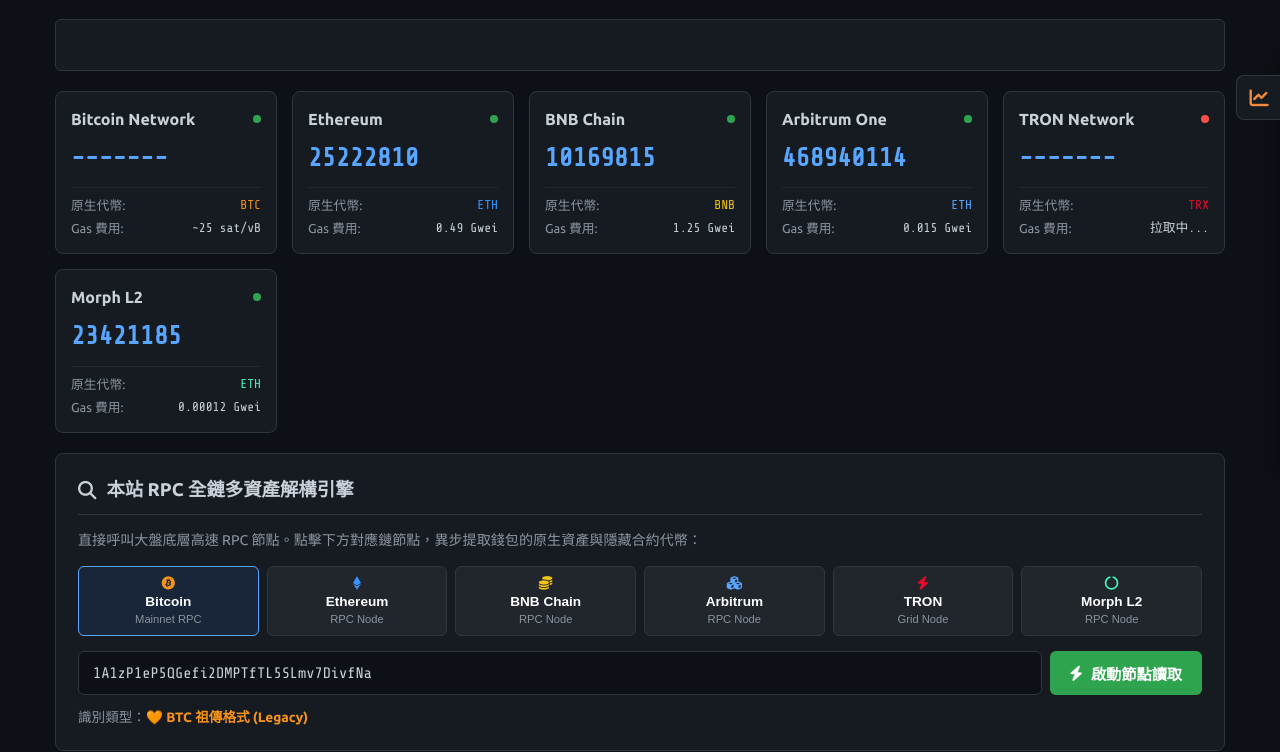
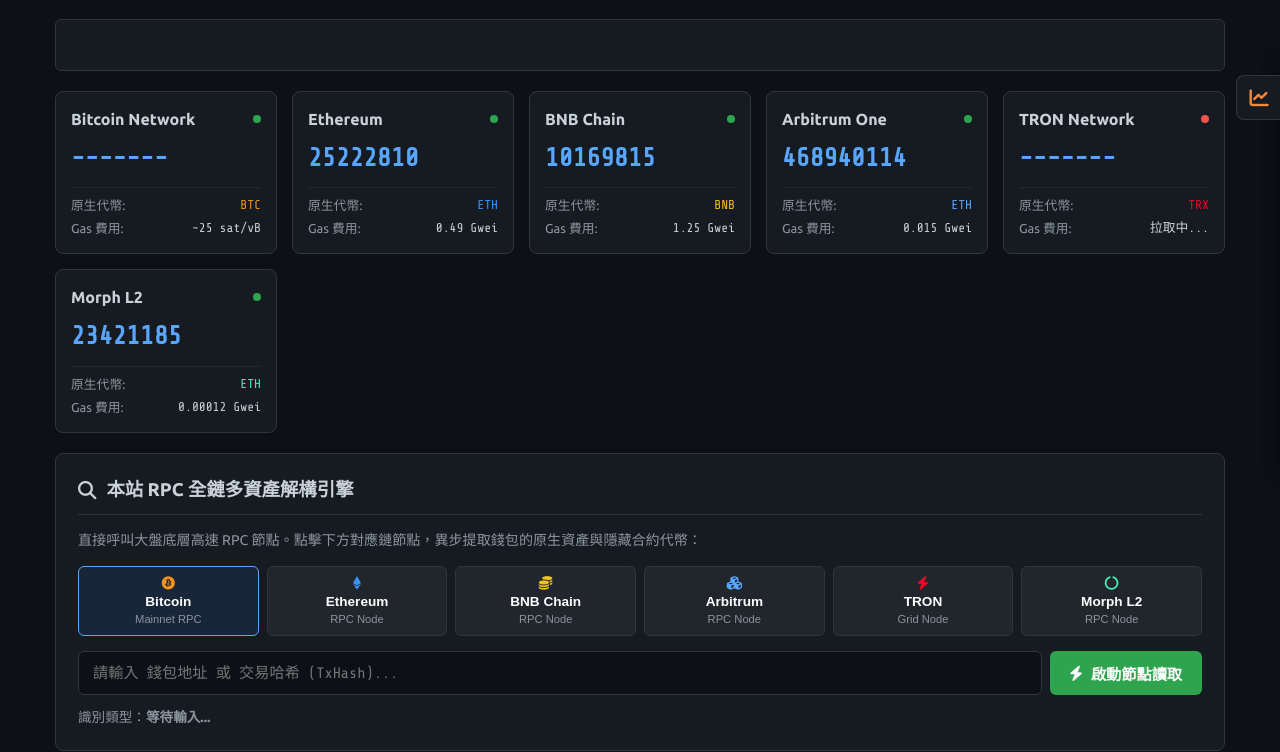
Before and after one commit to 8888111j/-dash, a plain HTML site: page index.html in a window 1280 px wide. Shown: the part 66-818 px from the top of the page. Drawn offline with nearby package versions, Linux system fonts and the light colour scheme; no server answers; a script that the page names is missing.

Commit message:
Update index.html

```diff
--- a/index.html
+++ b/index.html
@@ -157,7 +157,7 @@
 
             <div class="query-box">
                 <div class="input-group">
-                    <input type="text" id="wallet-address" placeholder="請輸入 錢包地址 或 交易哈希 (TxHash)..." value="1A1zP1eP5QGefi2DMPTfTL5SLmv7DivfNa" oninput="analyzeQueryType()">
+                    <input type="text" id="wallet-address" placeholder="請輸入 錢包地址 或 交易哈希 (TxHash)..." value="" oninput="analyzeQueryType()">
                     <button class="btn-action" onclick="executeQuery()"><i class="fas fa-bolt"></i> 啟動節點讀取</button>
                 </div>
                 <div style="font-size: 0.85rem; color: var(--text-muted);">
```
